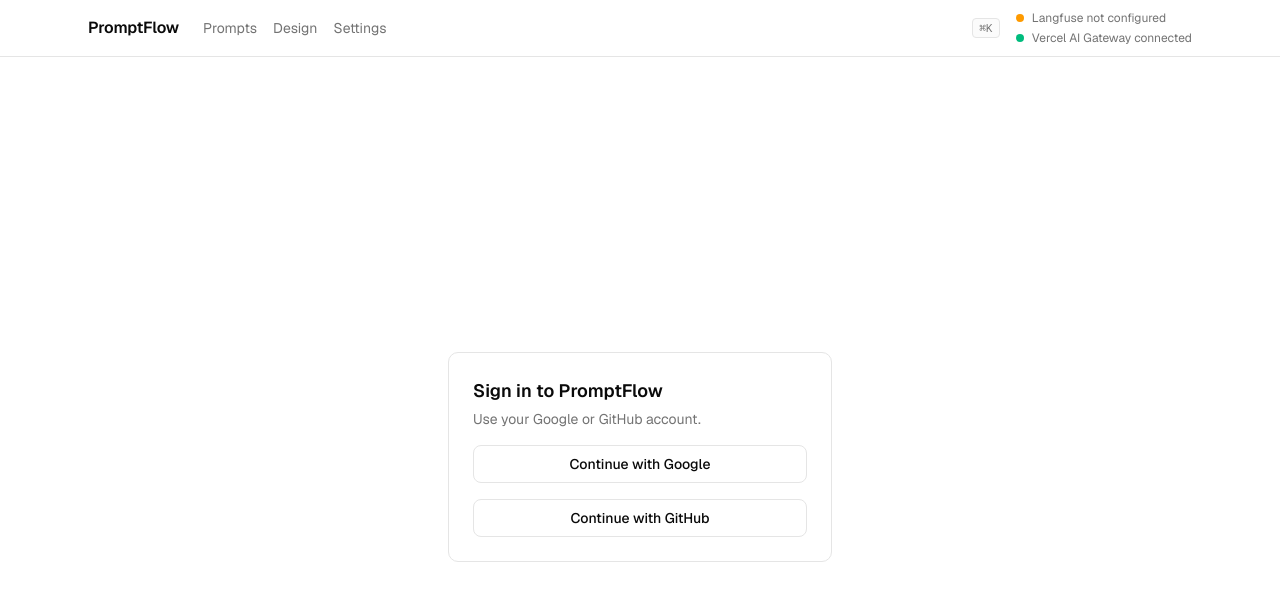
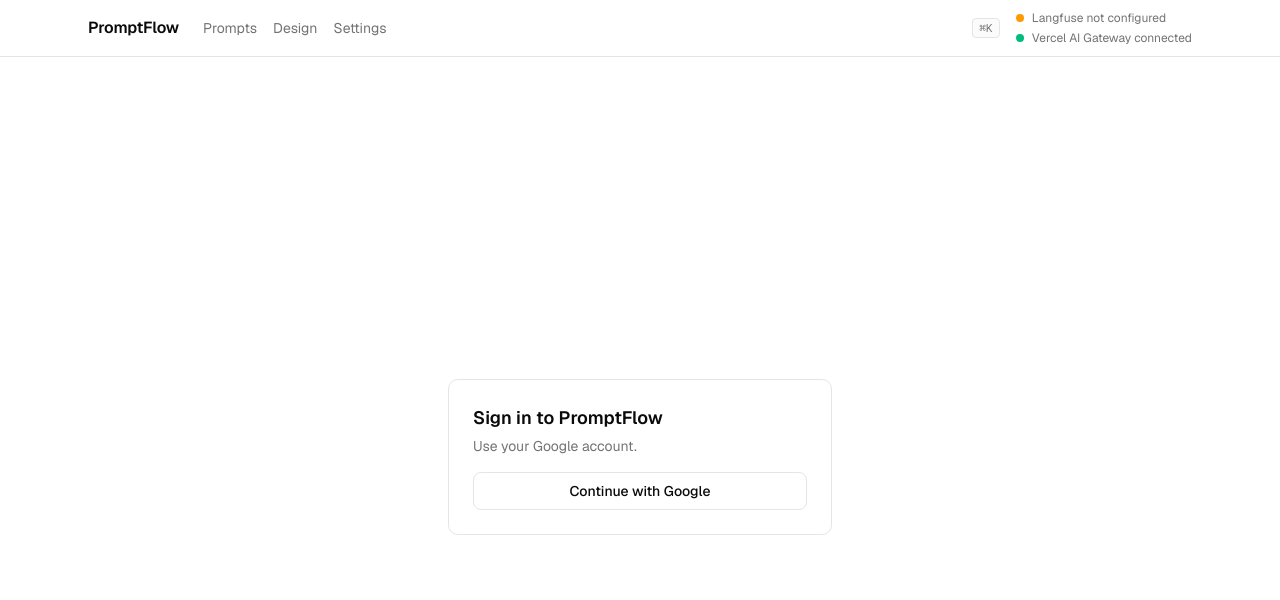
Before and after one commit to MartinW/promptflow, a Next.js app in the folder apps/web/: page /sign-in in a window 1280 px wide. Shown: the top 600 px of the page. Built offline with nearby package versions, Linux system fonts and the light colour scheme; no server answers; what @langfuse/otel would draw is missing.

Commit message:
Drop GitHub provider, keep Google only
Simpler scope for now. Self-hosters can re-add GitHub (or any of the
80+ Auth.js providers) by editing apps/web/src/auth.ts.

```diff
--- a/apps/web/src/app/sign-in/page.tsx
+++ b/apps/web/src/app/sign-in/page.tsx
@@ -13,7 +13,7 @@
         <div className="flex flex-col gap-1">
           <h1 className="text-lg font-semibold">Sign in to PromptFlow</h1>
           <p className="text-sm text-muted-foreground">
-            Use your Google or GitHub account.
+            Use your Google account.
           </p>
         </div>
         {error === "AccessDenied" && (
@@ -34,19 +34,6 @@
             Continue with Google
           </button>
         </form>
-        <form
-          action={async () => {
-            "use server";
-            await signIn("github", { redirectTo });
-          }}
-        >
-          <button
-            type="submit"
-            className="w-full rounded-md border border-border bg-background px-4 py-2 text-sm font-medium hover:bg-muted/40 transition-colors"
-          >
-            Continue with GitHub
-          </button>
-        </form>
       </div>
     </main>
   );
--- a/apps/web/src/auth.ts
+++ b/apps/web/src/auth.ts
@@ -1,5 +1,4 @@
 import NextAuth from "next-auth";
-import GitHub from "next-auth/providers/github";
 import Google from "next-auth/providers/google";
 
 const parseList = (s: string | undefined) =>
@@ -21,7 +20,7 @@
 }
 
 export const { handlers, auth, signIn, signOut } = NextAuth({
-  providers: [Google, GitHub],
+  providers: [Google],
   pages: { signIn: "/sign-in" },
   callbacks: {
     signIn({ user }) {
```
Also changed, not shown: 2 other files (tests, documents, lock files or other folders).
